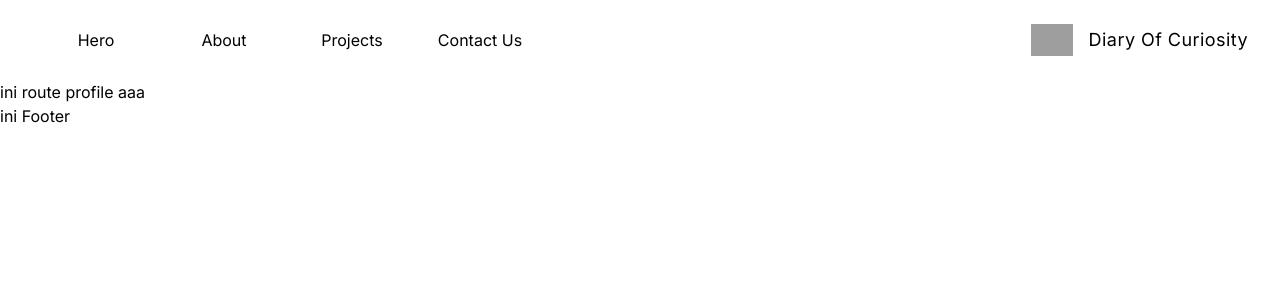
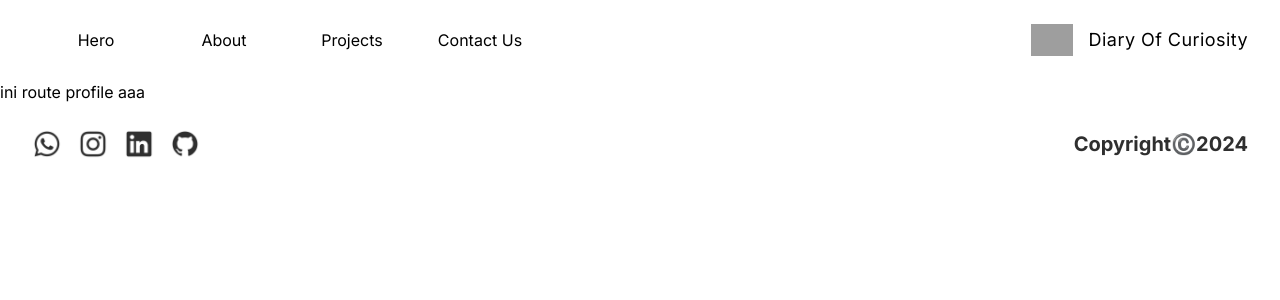
Before and after one commit to diaryoc/doc-portfolio, a Next.js app: page /profile in a window 1280 px wide. Shown: the top 300 px of the page. Built offline with nearby package versions, Linux system fonts and the light colour scheme; grey boxes are pictures that could not be loaded.

Commit message:
#7 - fix footer
Signed-off-by: diaryoc <diarycuriosity@gmail.com>

```diff
--- a/src/components/feature/footerSection.tsx
+++ b/src/components/feature/footerSection.tsx
@@ -1,5 +1,24 @@
+import Link from "next/link";
+import Image from "next/image";
+
 export default function FooterSection(){
     return(
-        <div>ini Footer</div>
+        <div className={"flex justify-between items-center h-20 px-4 md:px-6 lg:px-8 xl:px-8 2xl:px-32"}>
+            <div className={"flex gap-4"}>
+                <Link href="/">
+                    <Image src={"/assets/img/icon/wa.png"} alt={"wa"} width={30} height={30} />
+                </Link>
+                <Link href="/">
+                    <Image src={"/assets/img/icon/instagram.png"} alt={"instagram"} width={30} height={30} />
+                </Link>
+                <Link href="/">
+                    <Image src={"/assets/img/icon/linkedin.png"} alt={"linkedin"} width={30} height={30} />
+                </Link>
+                <Link href="/">
+                    <Image src={"/assets/img/icon/github.png"} alt={"github"} width={30} height={30} />
+                </Link>
+            </div>
+            <div className={"font-bold text-[#2f2f2f] text-xl"}>Copyright©️2024</div>
+        </div>
     )
 }
```
